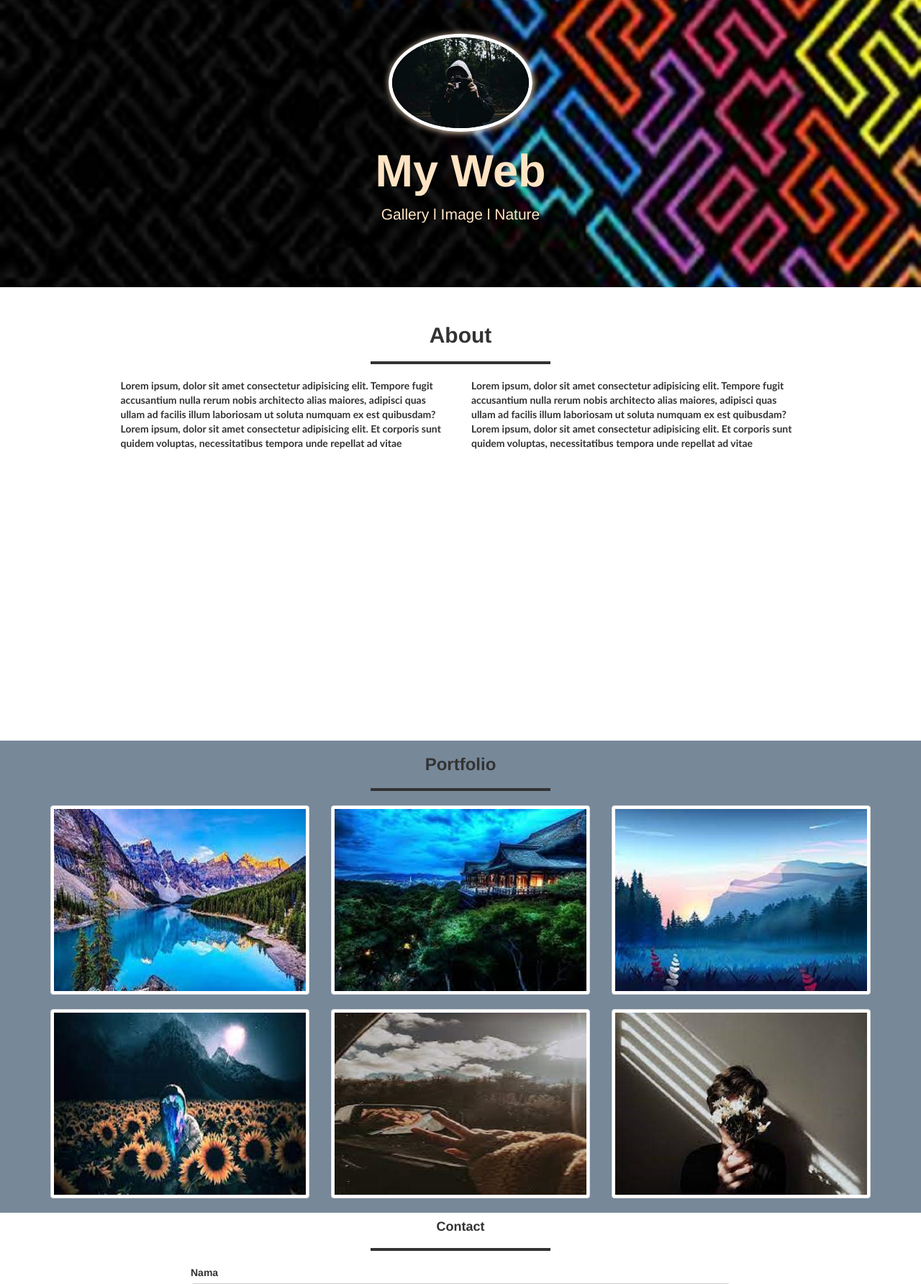
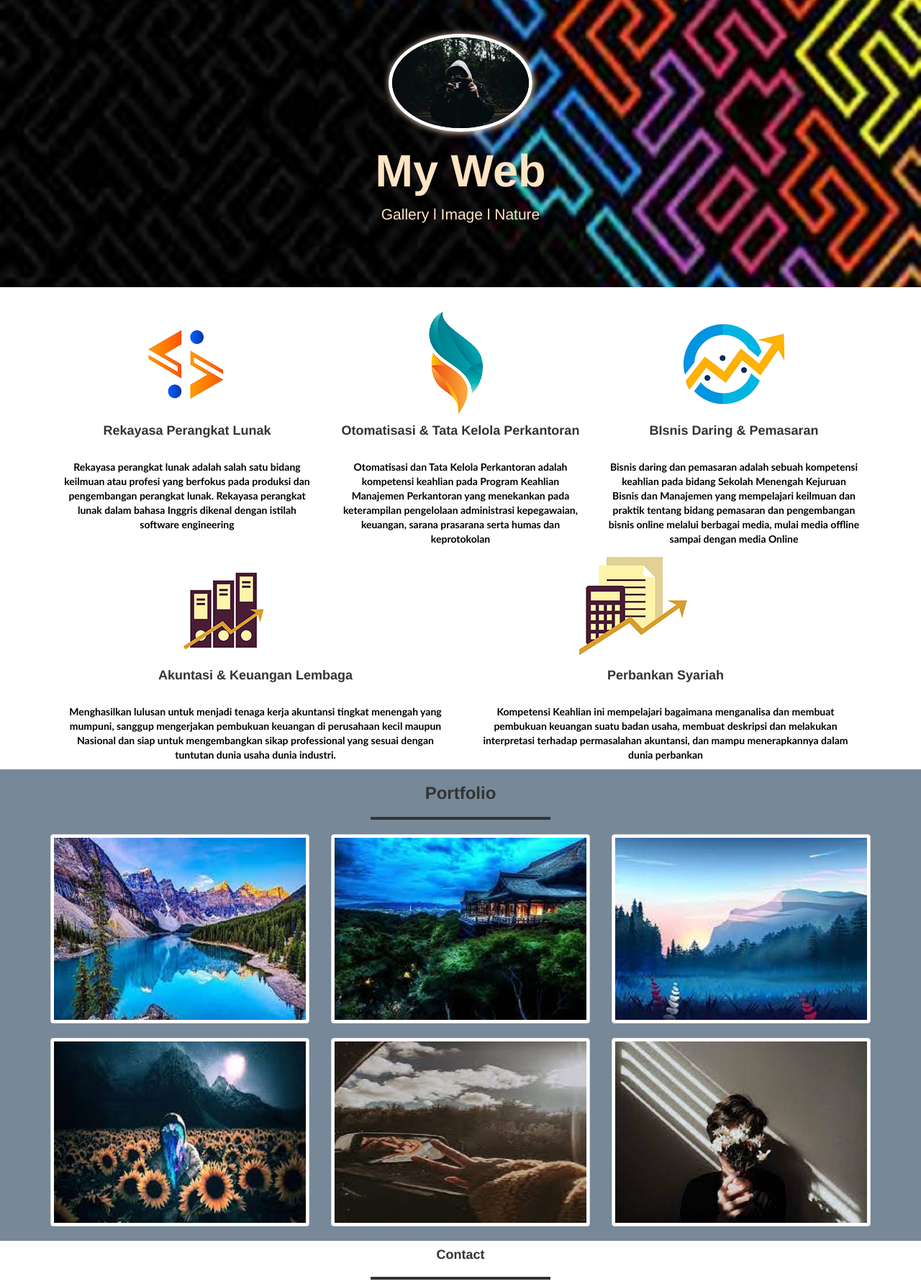
Before and after one commit to NOPAL-GANS/smk-alamanah, a PHP site: page / in a window 1280 px wide. Shown: the part 51-1835 px from the top of the page at 72% size. Run offline with PHP 8.4, Linux system fonts and the light colour scheme.

Commit message:
menambahkan tampilan kejuruan

```diff
--- a/index.html
+++ b/index.html
@@ -55,33 +55,43 @@
 
 
      <!-- about -->
-     <section class="about" id="about">
     <div class="container">
       <div class="row">
-            <div class="col-sm-12">
-              <h2 class="text-center">About</h2>
-              <hr>
+        <div class="col-lg-12">
+        <div class="col-lg-4">
+          <img src="img/jurusan/rpl.png" class="about">
+          <h4>Rekayasa Perangkat Lunak</h4>
+          <br>
+          <a href="" class="href"><p>Rekayasa perangkat lunak adalah salah satu bidang keilmuan atau profesi yang berfokus pada produksi dan pengembangan perangkat lunak. Rekayasa perangkat lunak dalam bahasa Inggris dikenal dengan istilah software engineering</p></a>
+
         </div>
+        <div class="col-lg-4">
+          <img src="img/jurusan/otkp.png" class="about">
+          <h4>Otomatisasi & Tata Kelola Perkantoran</h4>
+          <br>
+          <a href="" class="href"><p>Otomatisasi dan Tata Kelola Perkantoran adalah kompetensi keahlian pada Program Keahlian Manajemen Perkantoran yang menekankan pada keterampilan pengelolaan administrasi kepegawaian, keuangan, sarana prasarana serta humas dan keprotokolan</p></a>
         </div>
-
-          <div class="row">
-            <div class="col-sm-5 col-sm-offset-1">
-              <p class="pKiri">Lorem ipsum, dolor sit amet consectetur adipisicing elit.
-                Tempore fugit accusantium nulla rerum nobis architecto alias maiores,
-                adipisci quas ullam ad facilis illum laboriosam ut soluta numquam ex est quibusdam?
-                Lorem ipsum, dolor sit amet consectetur adipisicing elit. Et corporis
-                sunt quidem voluptas, necessitatibus tempora unde repellat ad vitae</p>
+        <div class="col-lg-4">
+          <img src="img/jurusan/bdp.png" class="about">
+          <h4>BIsnis Daring & Pemasaran</h4>
+          <br>
+          <a href="" class="href"><p>Bisnis daring dan pemasaran adalah sebuah kompetensi keahlian pada bidang Sekolah Menengah Kejuruan Bisnis dan Manajemen yang mempelajari keilmuan dan praktik tentang bidang pemasaran dan pengembangan bisnis online melalui berbagai media, mulai media offline sampai dengan media Online</p></a>
         </div>
-             <div class="col-sm-5">
-              <p class="pKanan">Lorem ipsum, dolor sit amet consectetur adipisicing elit.
-                Tempore fugit accusantium nulla rerum nobis architecto alias maiores,
-                adipisci quas ullam ad facilis illum laboriosam ut soluta numquam ex est quibusdam?
-                Lorem ipsum, dolor sit amet consectetur adipisicing elit. Et corporis
-                sunt quidem voluptas, necessitatibus tempora unde repellat ad vitae</p>
+        <div class="col-lg-6">
+          <img src="img/jurusan/akuntansi.png" class="img">
+          <h4>Akuntasi & Keuangan Lembaga</h4>
+          <br>
+          <a href="" class="href"><p>Menghasilkan lulusan untuk menjadi tenaga kerja akuntansi tingkat menengah yang mumpuni, sanggup mengerjakan pembukuan keuangan di perusahaan kecil maupun Nasional dan siap untuk mengembangkan sikap professional yang sesuai dengan tuntutan dunia usaha dunia industri.</p></a>
+        </div>
+        <div class="col-lg-6">
+          <img src="img/jurusan/perbankan.png" class="img">
+          <h4>Perbankan Syariah</h4>
+          <br>
+          <a href="" class="href"><p>Kompetensi Keahlian ini mempelajari bagaimana menganalisa dan membuat pembukuan keuangan suatu badan usaha, membuat deskripsi dan melakukan interpretasi terhadap permasalahan akuntansi, dan mampu menerapkannya dalam dunia perbankan</p></a>
         </div>
         </div>
       </div>
-     </section>
+    </div>
      <!-- akhir about -->
 
 
--- a/style.css
+++ b/style.css
@@ -21,6 +21,30 @@ body {
     width: 200px;
     border: 5px solid white;
     box-shadow: 1px 1px 10px bisque;
+}
+
+.about {
+    margin-left: 100px;
+}
+
+.img {
+    margin-left: 150px;
+}
+
+.href {
+    color: black;
+}
+
+.href:hover {
+    color: darkblue;
+}
+
+p {
+    text-align: center;
+}
+
+h4 {
+    text-align: center;
 }
 
 h1 {
```
Also changed, not shown: img/jurusan/akuntansi.png (added), img/jurusan/bdp.png (added), img/jurusan/brosur.png (added), img/jurusan/logosmk.png (added), img/jurusan/otkp.png (added), img/jurusan/perbankan.png (added), img/jurusan/promosi.png (added), img/jurusan/rpl.png (added). Lines whose indentation alone changed are shown as unchanged.
